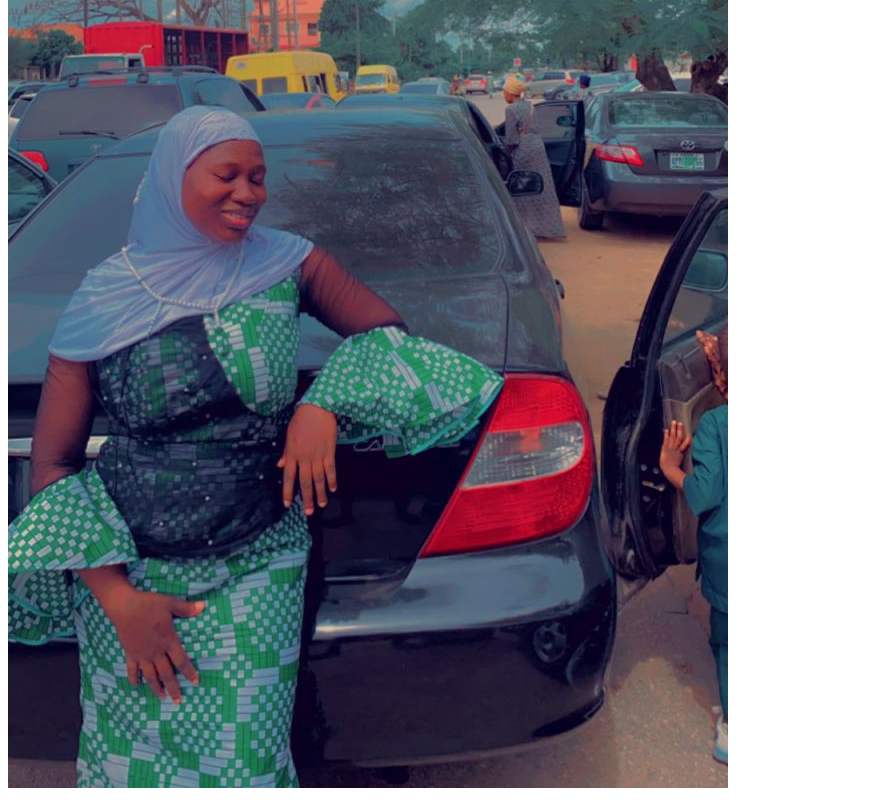
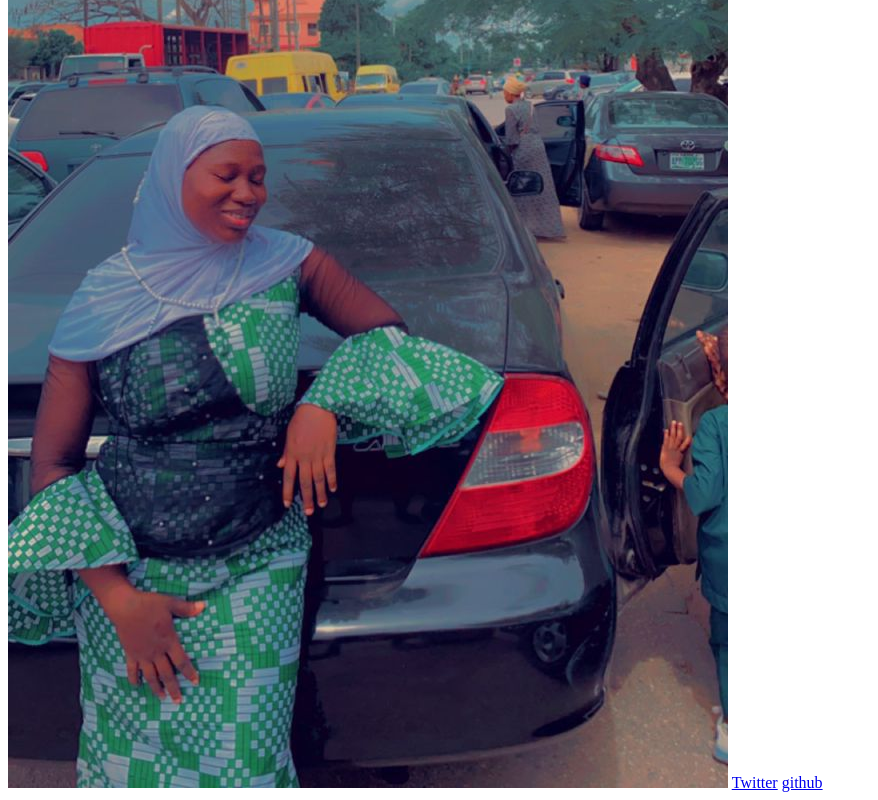
Before and after one commit to Ancestor247/new-site, a plain HTML site: page index.html in a window 1280 px wide. Shown: the part 780-1580 px from the top of the page, without its empty margins (0-878 px from the left). Drawn offline with Linux system fonts and the light colour scheme.

Commit message:
third commit

```diff
--- a/index.html
+++ b/index.html
@@ -16,5 +16,9 @@
     <!-- This is the image tag -->
 
     <img src="mummy jamal .jpeg" alt="mummy jammal" />
+
+    <!-- This is the anchor tag -->
+    <a href="https://twitter.com/home"> Twitter</a>
+    <a href="https://github.com/">github</a>
   </body>
 </html>
```
